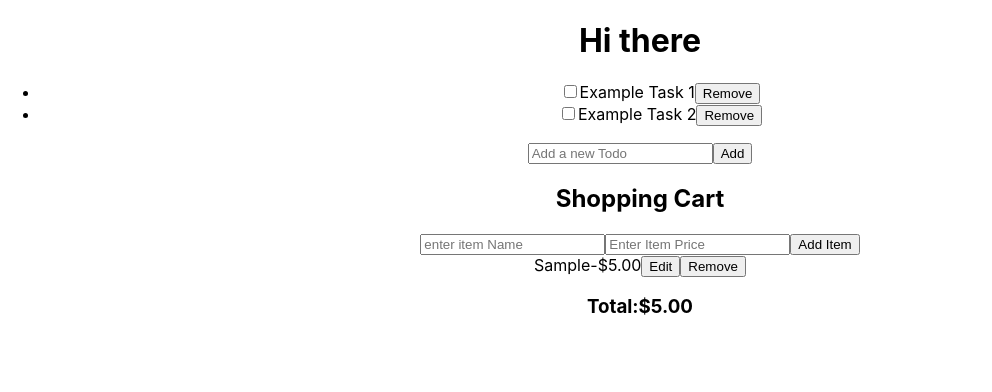
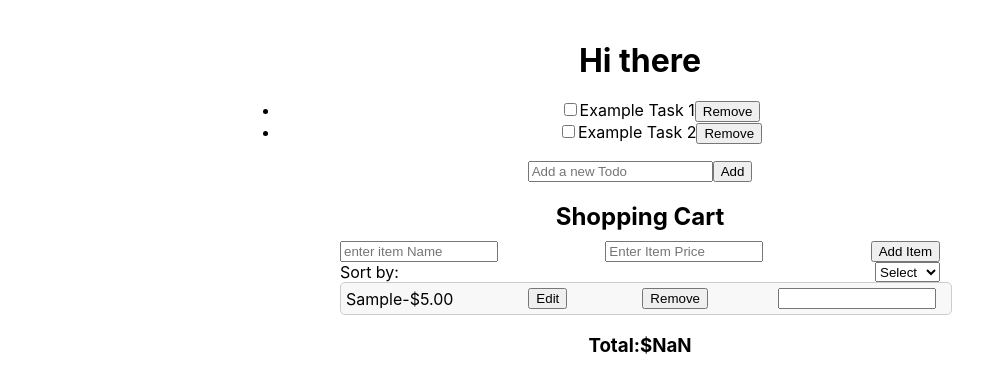
Before and after one commit to sudheer313/react-redux, a React (Create React App) app: page / in a window 1280 px wide. Both pictures are taken after typing "Sample", "5" into the empty fields and a click on the button "Add Item". Shown: the top 392 px of the page, without its empty margins (0-992 px from the left). Built offline with nearby package versions, Linux system fonts and the light colour scheme.

Commit message:
update shopping cart css and update item and quantity reducers

```diff
--- a/src/App.css
+++ b/src/App.css
@@ -1,38 +1,16 @@
 .App {
   text-align: center;
+  max-width: 800px;
+  margin: 0 auto;
+  padding: 20px;
 }
 
-.App-logo {
-  height: 40vmin;
-  pointer-events: none;
+h1 {
+  font-size: 2rem;
+  margin-bottom: 20px;
 }
 
-@media (prefers-reduced-motion: no-preference) {
-  .App-logo {
-    animation: App-logo-spin infinite 20s linear;
-  }
+h2 {
+  font-size: 1.5rem;
+  margin-bottom: 10px;
 }
-
-.App-header {
-  background-color: #282c34;
-  min-height: 100vh;
-  display: flex;
-  flex-direction: column;
-  align-items: center;
-  justify-content: center;
-  font-size: calc(10px + 2vmin);
-  color: white;
-}
-
-.App-link {
-  color: #61dafb;
-}
-
-@keyframes App-logo-spin {
-  from {
-    transform: rotate(0deg);
-  }
-  to {
-    transform: rotate(360deg);
-  }
-}
--- /dev/null
+++ b/src/components/ShoppingCart.css
@@ -0,0 +1,47 @@
+.shopping-cart {
+    max-width: 600px;
+    margin: 0 auto;
+  }
+
+  .shopping-cart-form {
+    display: flex;
+    flex-wrap: nowrap;
+    justify-content: space-between;
+  }
+
+  .shopping-cart input[type="text"],
+  .shopping-cart input[type="number"] {
+    width: 100%;
+    max-width: 150px;
+    margin-right: 10px;
+  }
+
+  .shopping-cart-quantity {
+    width: 60px;
+  }
+
+  .shopping-cart-sort {
+    margin-bottom: 15px;
+  }
+
+  .shopping-cart-items {
+    display: flex;
+    flex-wrap: wrap;
+  }
+
+  .shopping-cart-item {
+    display: flex;
+    flex-wrap: nowrap;
+    justify-content: space-between;
+    align-items: center;
+    width: 100%;
+    padding: 5px;
+    margin-bottom: 10px;
+    border: 1px solid #ccc;
+    border-radius: 5px;
+    background-color: #f8f8f8;
+  }
+
+  .shopping-cart-item button {
+    margin-left: 5px;
+  }
--- a/src/components/ShoppingCart.js
+++ b/src/components/ShoppingCart.js
@@ -1,6 +1,12 @@
 import React, { useState } from "react";
 import { useSelector, useDispatch } from "react-redux";
-import { addItem, removeItem, updateItem } from "../features/cartSlice";
+import {
+  addItem,
+  removeItem,
+  updateItem,
+  updateQuantity,
+} from "../features/cartSlice";
+import "./ShoppingCart.css";
 
 const ShoppingCart = () => {
   const [name, setName] = useState("");
@@ -30,13 +36,31 @@ const ShoppingCart = () => {
     setName(item.name);
     setPrice(item.price);
   };
+  const handleQuantityChange = (id, e) => {
+    const quantity = parseInt(e.target.value, 10);
+    if (quantity >= 1) {
+      dispatch(updateQuantity({ id, quantity }));
+    }
+  };
 
-  const total = items.reduce((acc, item) => acc + item.price, 0);
+  const handleSort = (e) => {
+    const sortBy = e.target.value;
+    if (sortBy === "name") {
+      items.sort((a, b) => a.name.localeCompare(b.name));
+    } else if (sortBy === "price") {
+      items.sort((a, b) => a.price - b.price);
+    }
+  };
+
+  const total = items.reduce(
+    (acc, item) => acc + item.price * item.quantity,
+    0
+  );
 
   return (
-    <div>
+    <div className="shopping-cart">
       <h2>Shopping Cart</h2>
-      <form onSubmit={handleSubmit}>
+      <form onSubmit={handleSubmit} className="shopping-cart-form">
         <input
           type="text"
           value={name}
@@ -53,12 +77,27 @@ const ShoppingCart = () => {
         />
         <button type="submit">Add Item</button>
       </form>
+      <div className="shopping-cart-form">
+        <label htmlFor="sort">Sort by:</label>
+        <select id="sort" onChange={handleSort}>
+          <option value="">Select</option>
+          <option value="name">"name"</option>
+          <option value="price">"price</option>
+        </select>
+      </div>
       <div>
         {items.map((item, index) => (
-          <div key={index}>
+          <div key={index} className="shopping-cart-item">
             {item.name}-${item.price.toFixed(2)}
             <button onClick={() => handleEdit(item)}>Edit</button>
             <button onClick={() => handleRemove(item.id)}>Remove</button>
+            <input
+              type="number"
+              value={item.quantity}
+              onChange={(e) => handleQuantityChange(item.id, e)}
+              min="1"
+              className="Shopping-cart-quatity"
+            />
           </div>
         ))}
       </div>
--- a/src/features/cartSlice.js
+++ b/src/features/cartSlice.js
@@ -15,12 +15,19 @@ const cartSlice = createSlice({
       state.items = state.items.filter((item) => item.id !== action.payload);
     },
     updateItem: (state, action) => {
-      const index = state.items.findIndex((item) => item.id === action.payload);
+      const index = state.items.findIndex((item) => item.id === action.payload.id);
       if (index !== -1) {
-        state.items[index] = action.payload;
+        state.items[index].name = action.payload.name;
+        state.items[index].price = action.payload.price;
+      }
+    },
+    updateQuantity: (state, action) => {
+      const index = state.items.findIndex((item) => item.id === action.payload.id);
+      if (index !== -1) {
+        state.items[index].quantity = action.payload.quantity;
       }
     },
   },
 });
-export const { addItem,removeItem,updateItem } = cartSlice.actions;
+export const { addItem, removeItem, updateItem, updateQuantity } = cartSlice.actions;
 export default cartSlice.reducer;
```
